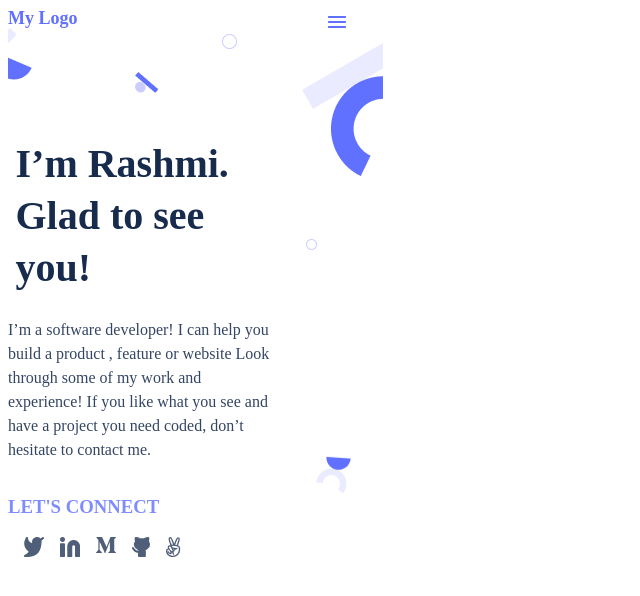
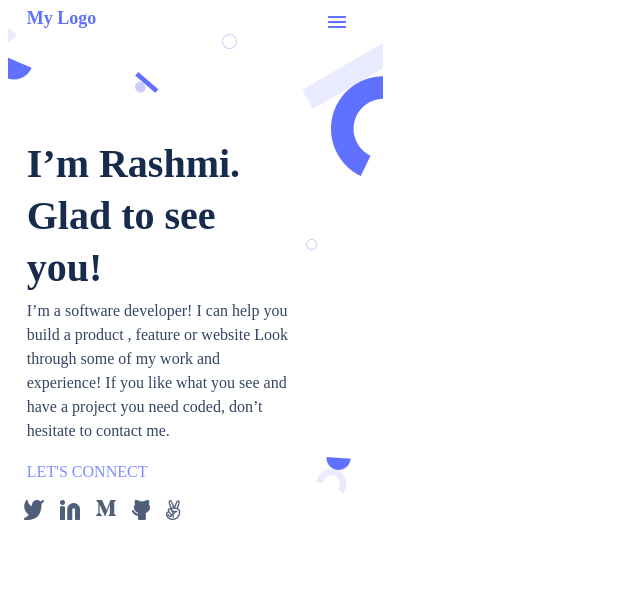
Before and after one commit to siriwardhanage/My-first-portfolio-, a plain HTML site: page index.html in a window 1280 px wide. Shown: the top 596 px of the page, without its empty margins (0-640 px from the left). Drawn offline with Linux system fonts and the light colour scheme.

Commit message:
complete the header section

```diff
--- a/index.html
+++ b/index.html
@@ -12,14 +12,19 @@
 
         <nav class="MenuBar">
             <div class="logoPlace">
-                <div class="logo"><p>My Logo</p></div>
+                <div class="logo">
+                    <p>My Logo</p>
+                </div>
             </div>
-            <div class="menu"><img src="img/Union.png"></div>
+            <div class="menu">
+                <img src="img/Union.png">
+            </div>
         </nav>
         <div class="intro">
             <div class="welcome">
                 <p>I’m Rashmi.<br>
-                    Glad to see<br> you!</p>
+                    Glad to see<br> you!
+                </p>
             </div>
             <div class="info">
                 <p>I’m a software developer! I can help you<br>
@@ -31,7 +36,7 @@
                 </p>
             </div>
             <div class="connect">
-              <h3>LET'S CONNECT</h3>
+              <p>LET'S CONNECT</p>
             </div>
             <div class="icons">
                 <div><img src="img/Vector.png"></div>
--- a/style.css
+++ b/style.css
@@ -1,28 +1,20 @@
 
 body{
-    /* Template 1-Mobile-Main */
-
-
   position: relative;
   width: 375px;
   height: 5410px;
 
-/* Neutrals/N10 */
-
   background: #FFFFFF;
-   /* flex: none;
-order: 0;
-flex-grow: 0;  */
 }
 
+/*for header section*/
+
 .header{
-  /* header-background-mobile */
   position: absolute;
   width: 375px;
   height: 718px;
   left: 0px;
   top: 0px;
-
 }
 
 .logo{
@@ -40,6 +32,8 @@ align-items: center;
   text-align: center;
 
   color: #6070FF;
+
+  margin-left: 5%;
 }
 
 .menu{
@@ -51,7 +45,6 @@ top: 6px;
 }
 
 .welcome{
-
   width: 327px;
   height: 150px;
 
@@ -63,18 +56,18 @@ line-height: 52px;
 
   display: flex;
   align-items: center;
-margin-left: 2%;
+  margin-left: 5%;
 
   color: #172B4D;
 
   padding-top:30%;
+  text-align: justify;
 }
 
 .info{
-    /*
     width: 327px;
     height: 146px;
-*/
+
   font-family: 'Poppins';
   font-style: normal;
   font-weight: 400;
@@ -84,8 +77,11 @@ line-height: 24px;
   color: #344563;
 
   display: flex;
- padding-top: 3%;
+  padding-top: 2%;
+  align-items: center;
+  margin-left: 5%;
 
+  text-align: left;
 }
 
 .intro{
@@ -93,25 +89,24 @@ display: flex;
 }
 
 .connect {
-
   font-family: 'Poppins';
   font-style: normal;
-
 
   color: #7F8CFF;
   display: flex;
 
+  font-weight: 500;
+  font-size: 16px;
+  line-height: 24px;
 
+  margin-left: 5%;
+  margin-top: 0%;
 }
 
 .icons{
   display: flex;
   width: 170.17px;
   height: 20px;
-
-
-
-
 }
 
 .icons div img{
```
Lines whose indentation alone changed are shown as unchanged.
